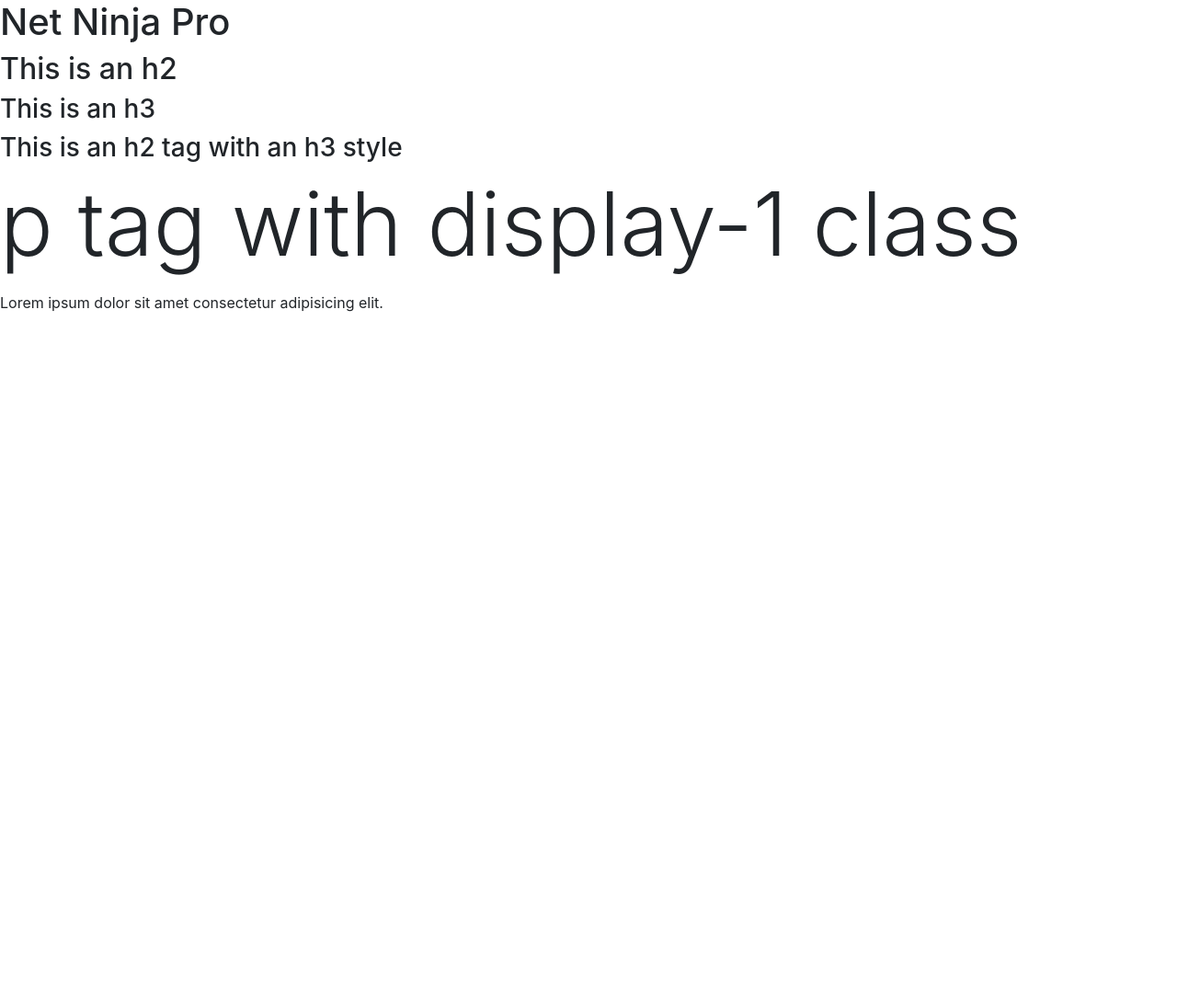
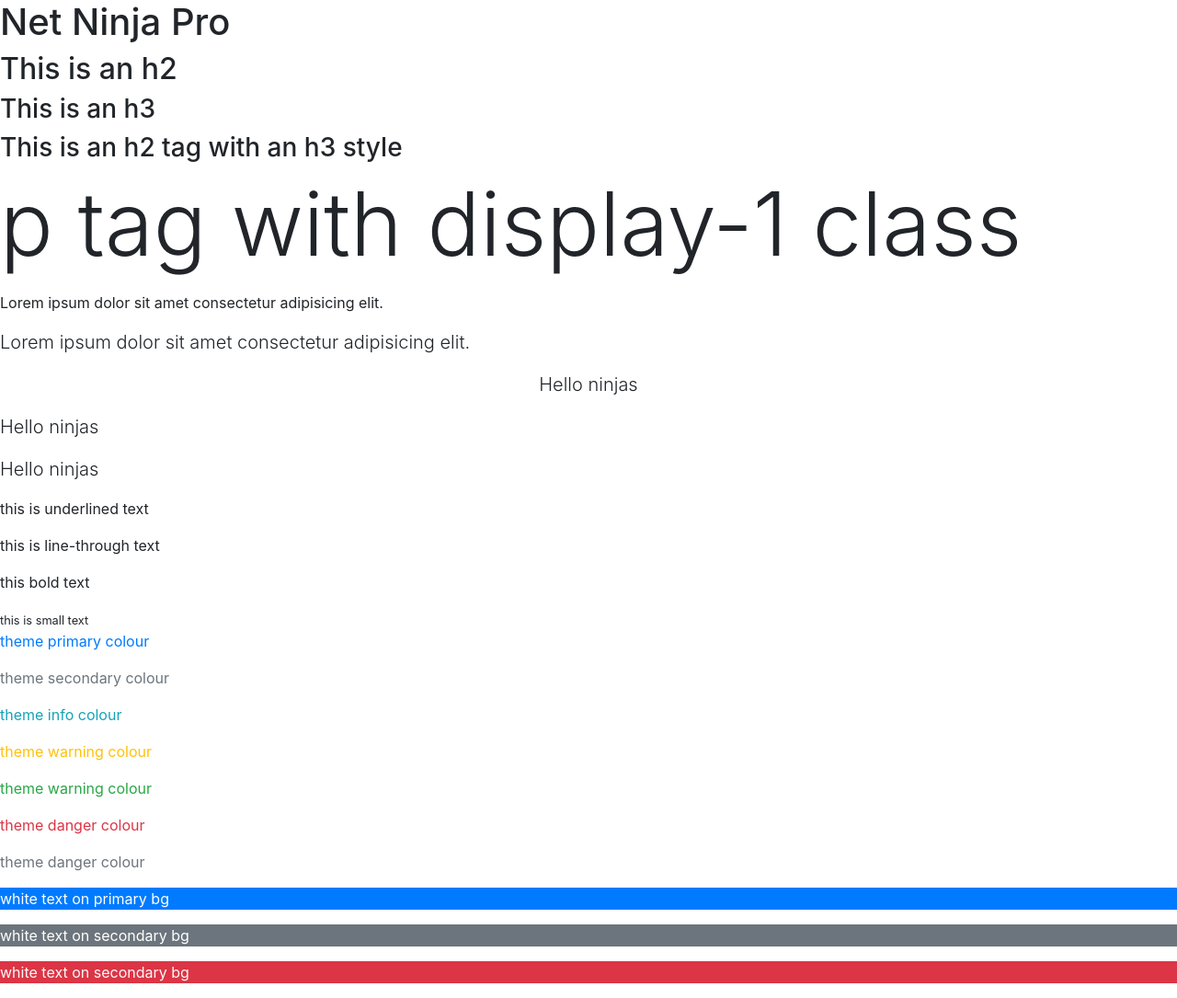
Before and after one commit to hendrikleis1/Bootstrap, a plain HTML site: page index.html in a window 1280 px wide. Shown: the whole page at 92% size. Before the commit the page ends 800 px from the top, so only its background shows below. Drawn offline with nearby package versions, Linux system fonts and the light colour scheme.

Commit message:
Teooria esimene osa

```diff
--- a/index.html
+++ b/index.html
@@ -1,13 +1,17 @@
 <!DOCTYPE html>
 <html lang="en">
-<head>
-    <meta charset="UTF-8">
-    <meta name="viewport" content="width=device-width, initial-scale=1.0">
+  <head>
+    <meta charset="UTF-8" />
+    <meta name="viewport" content="width=device-width, initial-scale=1.0" />
     <title>Bootstrap</title>
-    <link rel="stylesheet" href="https://cdn.jsdelivr.net/npm/bootstrap@4.1.3/dist/css/bootstrap.min.css"
-    integrity="sha384-MCw98/SFnGE8fJT3GXwEOngsV7Zt27NXFoaoApmYm81iuXoPkFOJwJ8ERdknLPMO" crossorigin="anonymous">
-</head>
-<body>
+    <link
+      rel="stylesheet"
+      href="https://cdn.jsdelivr.net/npm/bootstrap@4.1.3/dist/css/bootstrap.min.css"
+      integrity="sha384-MCw98/SFnGE8fJT3GXwEOngsV7Zt27NXFoaoApmYm81iuXoPkFOJwJ8ERdknLPMO"
+      crossorigin="anonymous"
+    />
+  </head>
+  <body>
     <!-- heading tags -->
     <h1>Net Ninja Pro</h1>
     <h2>This is an h2</h2>
@@ -20,14 +24,31 @@
     <p class="display-1">p tag with display-1 class</p>
     <!-- lead text & alignment -->
     <p>Lorem ipsum dolor sit amet consectetur adipisicing elit.</p>
-
+    <p class="lead">Lorem ipsum dolor sit amet consectetur adipisicing elit.</p>
+    <p class="lead text-center">Hello ninjas</p>
+    <p class="lead text-end">Hello ninjas</p>
+    <p class="lead text-start">Hello ninjas</p>
     <!-- text decoration & font weight -->
-
+    <p class="text-decoration-underline">this is underlined text</p>
+    <p class="text-decoration-line-through">this is line-through text</p>
+    <p class="fw-bold">this bold text</p>
+    <small>this is small text</small>
     <!-- text colors -->
-
+    <p class="text-primary">theme primary colour</p>
+    <p class="text-secondary">theme secondary colour</p>
+    <p class="text-info">theme info colour</p>
+    <p class="text-warning">theme warning colour</p>
+    <p class="text-success">theme warning colour</p>
+    <p class="text-danger">theme danger colour</p>
+    <p class="text-muted">theme danger colour</p>
     <!-- bg colours -->
-
-    <script src="https://cdn.jsdelivr.net/npm/bootstrap@4.1.3/dist/js/bootstrap.min.js"
-    integrity="sha384-ChfqqxuZUCnJSK3+MXmPNIyE6ZbWh2IMqE241rYiqJxyMiZ6OW/JmZQ5stwEULTy" crossorigin="anonymous"></script>
-</body>
+    <p class="text-white bg-primary">white text on primary bg</p>
+    <p class="text-white bg-secondary">white text on secondary bg</p>
+    <p class="text-light bg-danger">white text on secondary bg</p>
+    <script
+      src="https://cdn.jsdelivr.net/npm/bootstrap@4.1.3/dist/js/bootstrap.min.js"
+      integrity="sha384-ChfqqxuZUCnJSK3+MXmPNIyE6ZbWh2IMqE241rYiqJxyMiZ6OW/JmZQ5stwEULTy"
+      crossorigin="anonymous"
+    ></script>
+  </body>
 </html>
```
